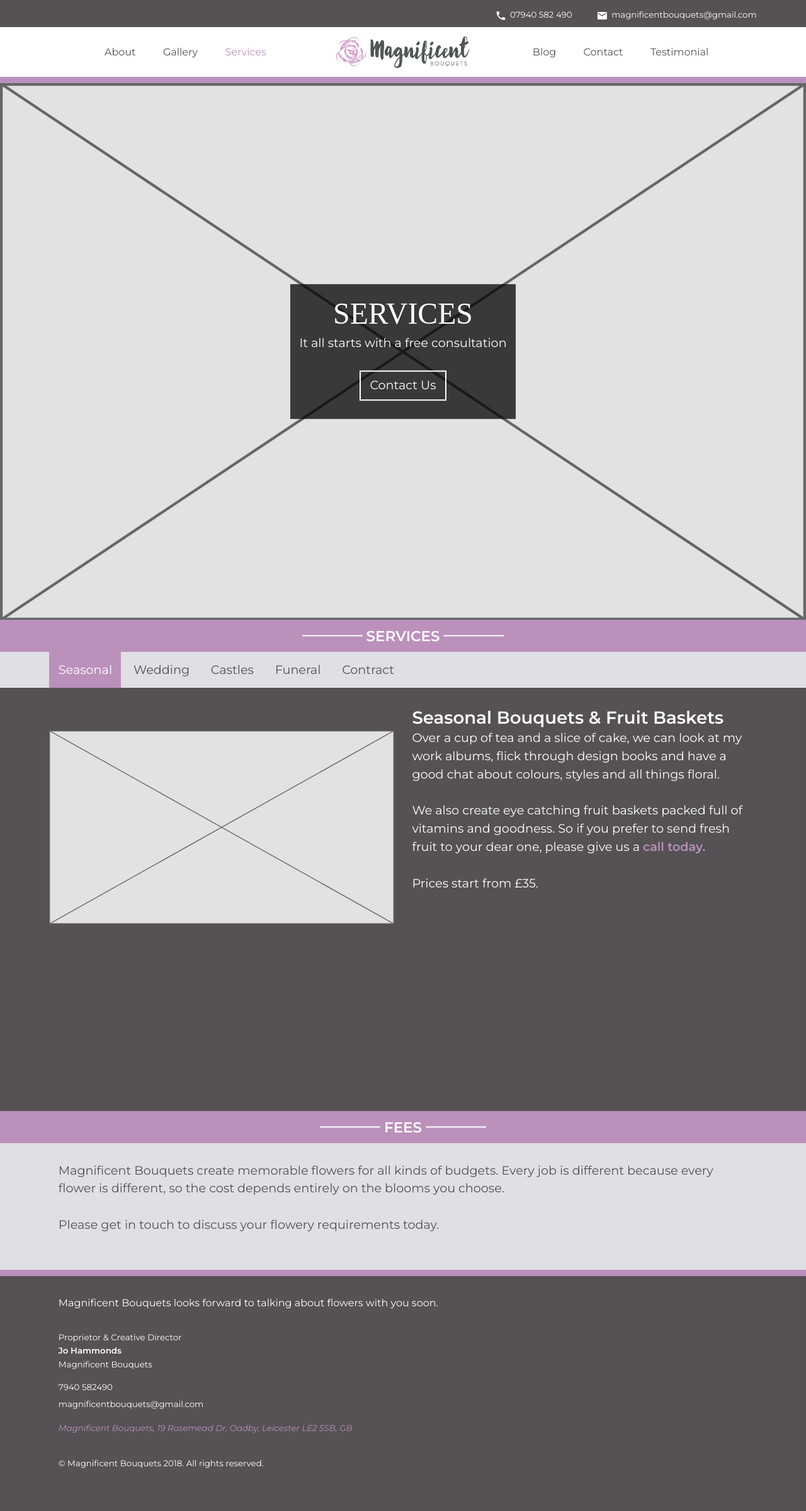
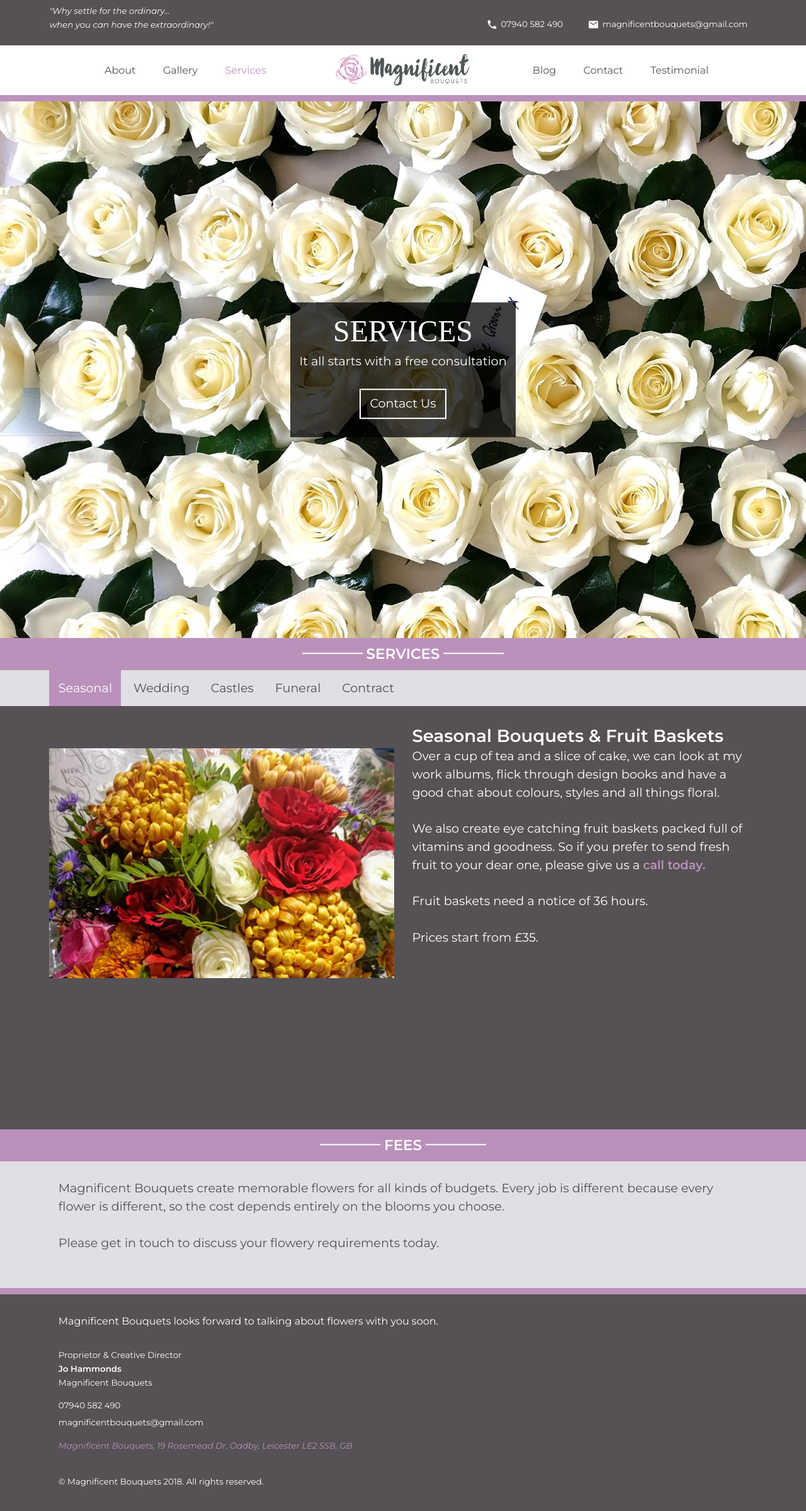
Before and after one commit to kaylaobritsch/magnificent-bouquets, a Jekyll site: the page built from services.html, in a window 1280 px wide. Shown: the top 2399 px of the page at 63% size. Built offline with Jekyll 4.4.1, drawn with Linux system fonts in a browser that asks for light colours.

Commit message:
Resize and add images
Add the quote to the top navigation and add a testionial to the gallery page. Relink the social media accounts.

```diff
--- a/_layouts/default.html
+++ b/_layouts/default.html
@@ -47,10 +47,13 @@
 
     <nav class="push-0" id="nav" role="navigation">
       <div class="contact-top pad-b-1-4 push-0">
-        <ul class="wrapper pad-t-1-4 push-0 list-group-inline text-right">
-          <li><a itemprop="telephone" class="micro gutter-1-2" href="tel:+447940582490"><i class="icon i-18 gutter-1-2"><svg><use xlink:href="{{site.baseurl}}/images/icons.svg#phone"></use></svg></i>07940 582 490</a></li>
-          <li><a itemprop="email" class="micro gutter-1-2" href="mailto:magnificentbouquets@gmail.com" subject="Let's Talk Flowers!"><i class="icon i-18 gutter-1-2"><svg><use xlink:href="{{site.baseurl}}/images/icons.svg#email"></use></svg></i>magnificentbouquets@gmail.com</a></li>
-        </ul>
+        <div class="wrapper gutter-1-2 pad-t-1-4 push-0 grid grid-middle">
+          <small class="italic micro top-quote unit xs-1 s-1 m-1-2 pad-b-1-2">"Why settle for the ordinary...<br>when you can have the extraordinary!"</small>
+          <ul class="push-0 list-group-inline text-right unit xs-1 s-1 m-1-2">
+            <li><a itemprop="telephone" class="micro gutter-1-2" href="tel:+447940582490"><i class="icon i-18 gutter-1-2"><svg><use xlink:href="{{site.baseurl}}/images/icons.svg#phone"></use></svg></i>07940 582 490</a></li>
+            <li><a itemprop="email" class="micro gutter-1-2" href="mailto:magnificentbouquets@gmail.com" subject="Let's Talk Flowers!"><i class="icon i-18 gutter-1-2"><svg><use xlink:href="{{site.baseurl}}/images/icons.svg#email"></use></svg></i>magnificentbouquets@gmail.com</a></li>
+          </ul>
+        </div>
       </div>
 
       <header class="header">
@@ -88,7 +91,7 @@
       <p itemprop="name" class="micro push-0 bold"><span itemprop="givenName">Jo</span> <span itemprop="familyName">Hammonds</span></p>
       <div id="data-contact">
         <p class="micro push-1-2" span="name">Magnificent Bouquets</p>
-        <a class="micro push-0 block" href="tel:+447940582490"><span itemprop="telephone">7940 582490</span></a>
+        <a class="micro push-0 block" href="tel:+447940582490"><span itemprop="telephone">07940 582 490</span></a>
         <a href="mailto:magnificentbouquets@gmail.com" subject="Let's Talk Flowers!" class="micro" ><span itemprop="email">magnificentbouquets@gmail.com</span></a>
         <p itemprop="address" itemscope itemtype="http://schema.org/PostalAddress" class="micro push italic place pad-t-1-2"><span itemprop="name">Magnificent Bouquets</span>, <span itemprop="streetAddress">19 Rosemead Dr</span>, <span itemprop="addressLocality">Oadby</span>, <span itemprop="addressRegion">Leicester</span> <span itemprop="postalCode">LE2 5SB</span>, <span itemprop="addressCountry">GB</span>
       </div>
--- a/contact.html
+++ b/contact.html
@@ -9,7 +9,7 @@
 skip-link-title-1: Jump to Message Us
 ---
 
-{% include banner.html image="placeholder-3by2.svg" alt="contact banner" title="Contact Us" txt="Magnificent Bouquets look forward to talking
+{% include banner.html image="banner-contact.jpg" alt="contact banner" title="Contact Us" txt="Magnificent Bouquets look forward to talking
 about flowers with you soon<br>" btn-hidden="hidden"%}
 
 <section class="contact-section" id="message">
--- a/services.html
+++ b/services.html
@@ -11,7 +11,7 @@
 skip-link-title-2: Jump to Fees
 ---
 
-{% include banner.html image="placeholder-3by2.svg" alt="about banner" title="Services" txt="It all starts with a free consultation" btn-link="contact/" btn-txt="Contact Us" %}
+{% include banner.html image="banner-services.jpg" alt="about banner" title="Services" txt="It all starts with a free consultation" btn-link="contact/" btn-txt="Contact Us" %}
 
 <section class="services-section" id="services">
   <h3 class="text-center mega heading pad-t-1-4 pad-b-1-4 push-0">Services</h3>
@@ -28,12 +28,13 @@
     <div id="seasonal" class="tabcontent">
       <div class="grid pad-t">
         <div class="gutter-1-2 pad-b unit xs-1 s-1 m-1-2 l-1-2">
-          <img itemprop="image" class="img-flex tabcontent-img"  alt="" src="{{site.baseurl}}/images/placeholder-16by9.svg">
+          <img itemprop="image" class="img-flex tabcontent-img"  alt="" src="{{site.baseurl}}/images/services-tab-seasonal.jpg">
         </div>
         <div class="gutter-1-2 unit xs-1 s-1 m-1-2 l-1-2">
           <h4 class="push-0" itemprop="amenityFeature">Seasonal Bouquets & Fruit Baskets</h4>
           <p>Over a cup of tea and a slice of cake, we can look at my work albums, flick through design books and have a good chat about colours, styles and all things floral.</p>
           <p>We also create eye catching fruit baskets packed full of vitamins and goodness. So if you prefer to send fresh fruit to your dear one, please give us a <a class="link" href="{{site.baseurl}}/contact/">call today.</a></p>
+          <p>Fruit baskets need a notice of 36 hours.</p>
           <p>Prices start from <span itemprop="priceRange">£35.</span></p>
         </div>
       </div>
@@ -42,7 +43,7 @@
     <div id="wedding" class="tabcontent">
       <div class="grid pad-t">
         <div class="gutter-1-2 pad-b unit xs-1 s-1 m-1-2 l-1-2">
-          <img itemprop="image" class="img-flex tabcontent-img"  alt="" src="{{site.baseurl}}/images/placeholder-16by9.svg">
+          <img itemprop="image" class="img-flex tabcontent-img"  alt="" src="{{site.baseurl}}/images/services-tab-wedding.jpg">
         </div>
         <div class="gutter-1-2 unit xs-1 s-1 m-1-2 l-1-2">
           <h4 class="push-0" itemprop="amenityFeature">Weddings</h4>
@@ -64,7 +65,7 @@
     <div id="castles" class="tabcontent">
       <div class="grid pad-t">
         <div class="gutter-1-2 pad-b unit xs-1 s-1 m-1-2 l-1-2">
-          <img itemprop="image" class="img-flex tabcontent-img"  alt="" src="{{site.baseurl}}/images/placeholder-16by9.svg">
+          <img itemprop="image" class="img-flex tabcontent-img"  alt="" src="{{site.baseurl}}/images/services-tab-castle.jpg">
         </div>
         <div class="gutter-1-2 unit xs-1 s-1 m-1-2 l-1-2">
           <h4 class="push-0" itemprop="amenityFeature">Stately houses, Castles & Cathedrals</h4>
@@ -77,7 +78,7 @@
     <div id="funeral" class="tabcontent">
       <div class="grid pad-t">
         <div class="gutter-1-2 pad-b unit xs-1 s-1 m-1-2 l-1-2">
-          <img itemprop="image" class="img-flex tabcontent-img"  alt="" src="{{site.baseurl}}/images/placeholder-16by9.svg">
+          <img itemprop="image" class="img-flex tabcontent-img"  alt="" src="{{site.baseurl}}/images/services-tab-funeral.jpg">
         </div>
         <div class="gutter-1-2 unit xs-1 s-1 m-1-2 l-1-2">
           <h4 class="push-0" itemprop="amenityFeature">Funeral Flowers</h4>
@@ -91,7 +92,7 @@
     <div id="contract" class="tabcontent">
       <div class="grid pad-t">
         <div class="gutter-1-2 pad-b unit xs-1 s-1 m-1-2 l-1-2">
-          <img itemprop="image" class="img-flex tabcontent-img"  alt="" src="{{site.baseurl}}/images/placeholder-16by9.svg">
+          <img itemprop="image" class="img-flex tabcontent-img"  alt="" src="{{site.baseurl}}/images/services-tab-contract.jpg">
         </div>
         <div class="gutter-1-2 unit xs-1 s-1 m-1-2 l-1-2">
           <h4 class="push-0" itemprop="amenityFeature">Contract Flowers & Special Events</h4>
```
Also changed, not shown: _includes/css/main.css (+15 -1 lines), gallery.html (+4 -3 lines), index.html (+8 -8 lines), images/about-card.jpg, images/banner-contact.jpg (added), images/banner-services.jpg (added), images/bouquet-duo.jpg, images/contact-card.jpg, images/gallery-card.jpg, images/seasonal/seasonal-10.jpg (deleted), images/seasonal/seasonal-3.jpg (deleted), images/services-tab-castle.jpg (added), images/services-tab-contract.jpg (added), images/services-tab-funeral.jpg (added), 2 more files, 1 other file.
